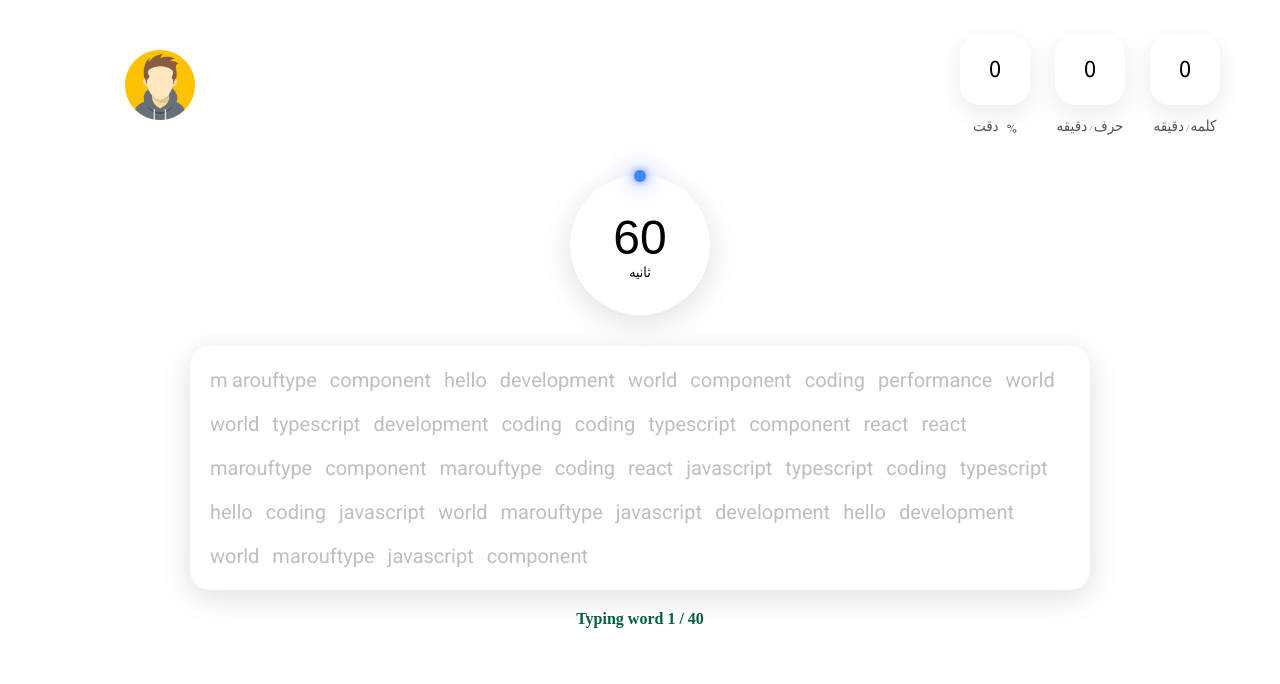
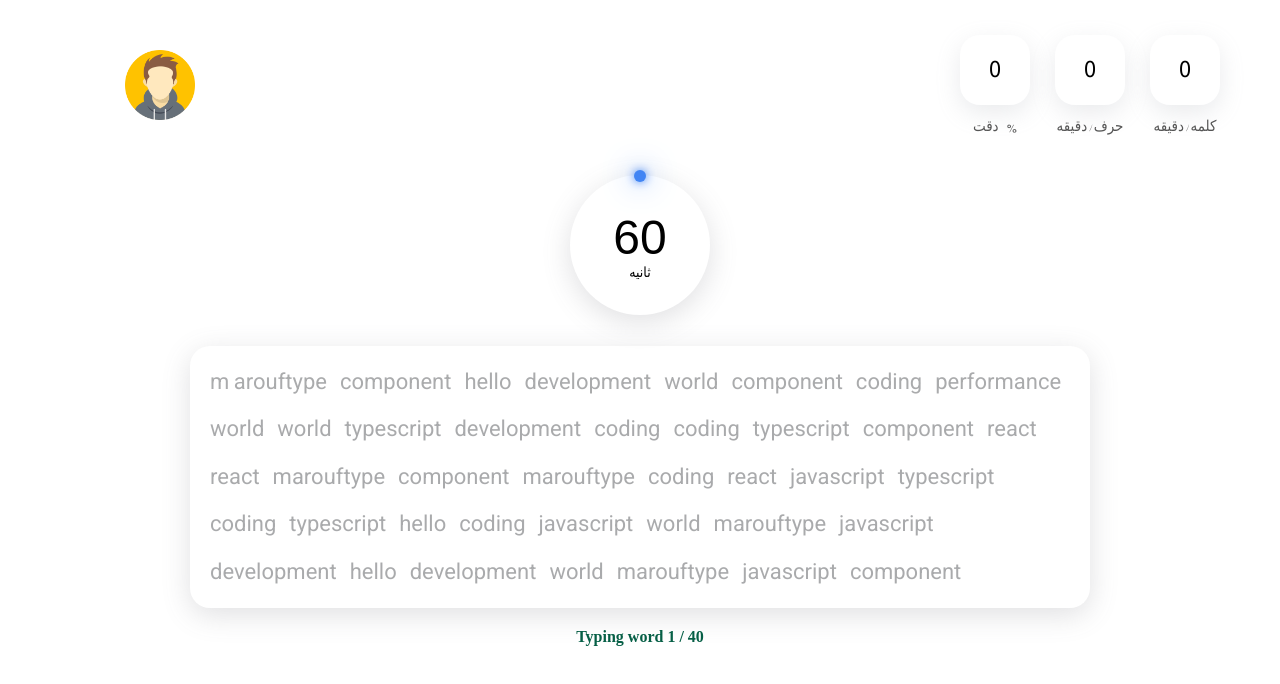
Before and after one commit to MaroufEbrahimi/marouftype, a React (Vite) app: page / in a window 1280 px wide. Shown: the top 684 px of the page. Built offline with nearby package versions, Linux system fonts and the light colour scheme.

Commit message:
input box changed

```diff
--- a/src/components/Input/Input.tsx
+++ b/src/components/Input/Input.tsx
@@ -121,7 +121,8 @@ const Input = ({
       boxShadow: "var(--gen-box-shadow)",
       fontFamily:
         '"Roboto", -apple-system, BlinkMacSystemFont, "Segoe UI", Helvetica, Arial, sans-serif, "Apple Color Emoji", "Segoe UI Emoji"',
-      fontSize: 20,
+      fontSize: 22,
+      color: "#646669",
       lineHeight: "1.8",
       cursor: "text",
       userSelect: "none",
@@ -133,8 +134,8 @@ const Input = ({
       display: "inline-block",
       paddingRight: 5,
     },
-    charDefault: { opacity: 0.25 },
-    charCorrect: { color: "#4285f4", fontWeight: "bold" },
+    charDefault: { opacity: 0.55 },
+    charCorrect: { color: "#000", fontWeight: "bold" },
     charWrong: { color: "#dc2626" },
     caret: {
       display: "inline-block",
@@ -147,7 +148,6 @@ const Input = ({
       animation: "blink 0.9s step-start infinite",
     },
     inputHidden: {
-      // پنهان ولی قابل فوکوس
       position: "absolute",
       opacity: 0,
       left: -9999,
@@ -237,7 +237,7 @@ const Input = ({
 
           {/* اگر دقیقاً در انتهای کلمه و هیچ حرفی باقی نمانده، caret نمایش داده شود */}
           {typedLen === letters.length && (
-            <span style={{ marginLeft: 4 }}>
+            <span style={{ marginLeft: 0 }}>
               <span style={styles.caret} />
             </span>
           )}
```
